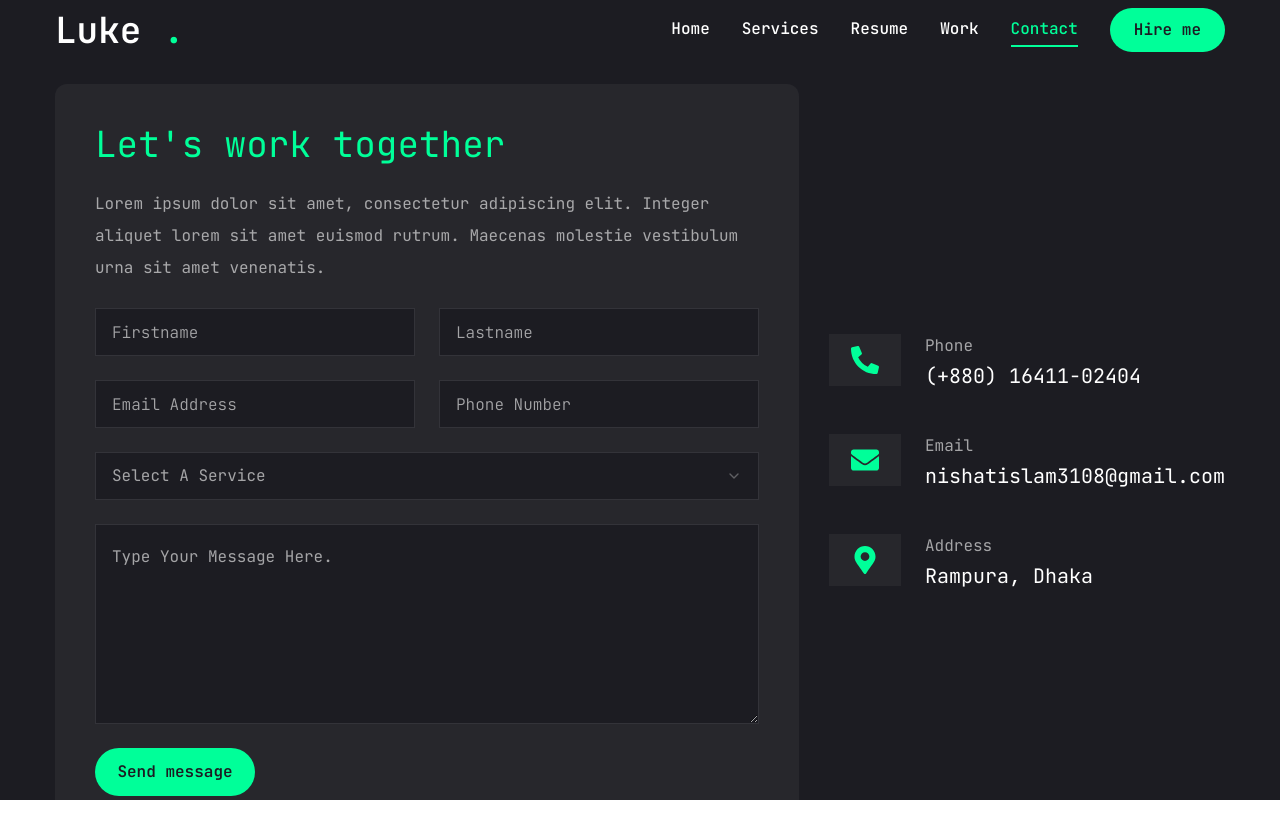
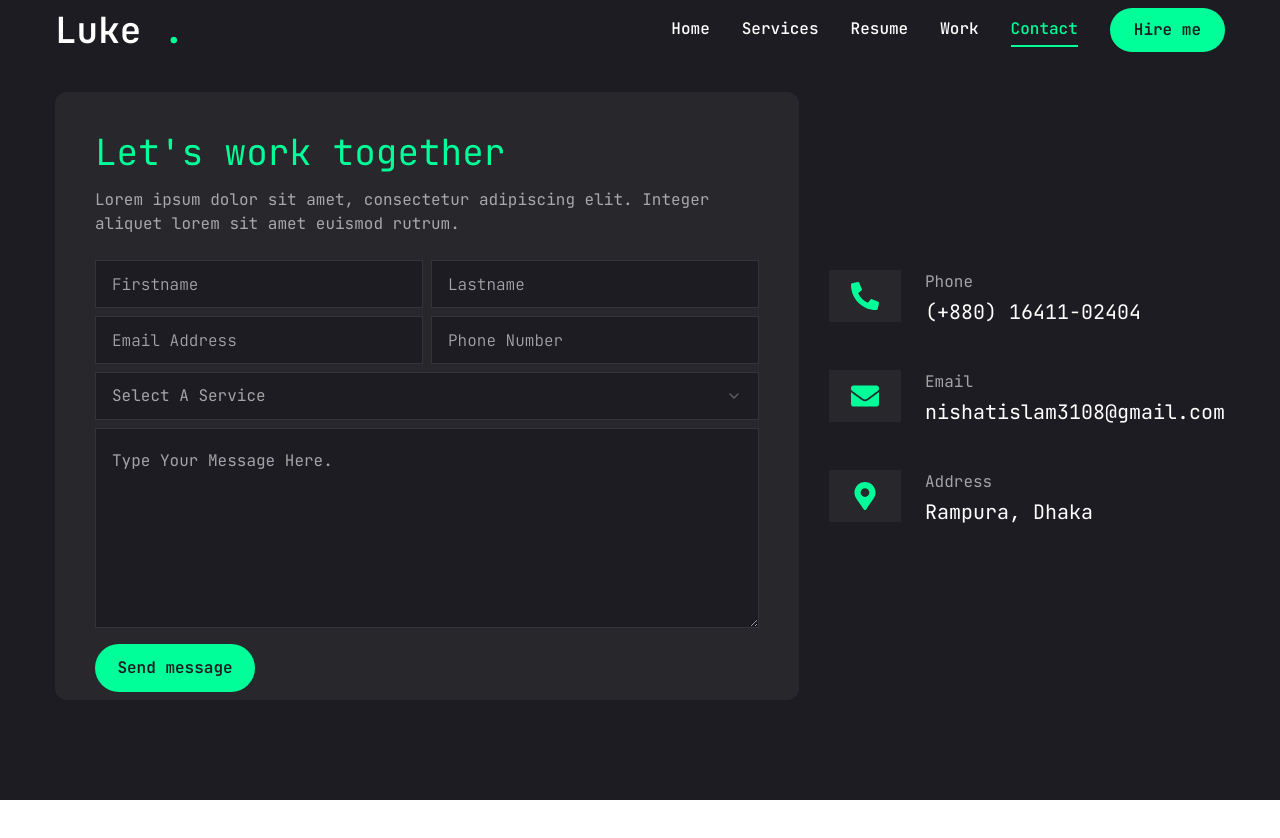
Before and after one commit to nishatislam04/portfolio, a Next.js app: page /contact in a window 1280 px wide. Shown: the top 838 px of the page. After the commit the page ends 800 px from the top, so only its background shows below. Built offline with nearby package versions, Linux system fonts and the light colour scheme.

Commit message:
fix:desktop:ui

```diff
--- a/app/contact/page.jsx
+++ b/app/contact/page.jsx
@@ -36,19 +36,22 @@ const infos = [
 export default function contact() {
 	return (
 		<motion.section
-			intial={{ opacity: 0 }}
-			animate={{ opacity: 1, transition: { delay: 2.4, duration: 0.4, ease: "easeIn" } }}
-			className="py-6">
-			<div className="container mx-auto">
+			initial={{ opacity: 0 }}
+			animate={{
+				opacity: 1,
+				transition: { delay: 1, duration: 2.4, ease: "easeInOut" },
+			}}
+			className="">
+			<div className="container pt-8 mx-auto ">
 				<div className="flex flex-col xl:flex-row gap-[30px]">
-					<div className="xl:h-[54%] order-2 xl:order-none">
-						<form className="flex flex-col gap-6 p-10 bg-[#27272c] rounded-xl">
+					<div className="xl:h-[45%] order-2 xl:order-none">
+						<form className="flex flex-col gap-4 p-10 pb-2 bg-[#27272c] rounded-xl">
 							<h3 className="text-4xl text-accent">Let&apos;s work together</h3>
-							<p className="text-white/60">
+							<p className="leading-6 text-white/60">
 								Lorem ipsum dolor sit amet, consectetur adipiscing elit. Integer aliquet lorem sit
-								amet euismod rutrum. Maecenas molestie vestibulum urna sit amet venenatis.
+								amet euismod rutrum.
 							</p>
-							<div className="grid grid-cols-1 gap-6 md:grid-cols-2">
+							<div className="grid grid-cols-1 gap-2 mt-2 md:grid-cols-2">
 								<Input type="firstname" placeholder="Firstname" />
 								<Input type="lastname" placeholder="Lastname" />
 								<Input type="email" placeholder="Email Address" />
--- a/app/page.jsx
+++ b/app/page.jsx
@@ -7,22 +7,19 @@ import { FiDownload } from "react-icons/fi";
 export default function Home() {
 	return (
 		<section className="h-full">
-			<div className="container h-full mx-auto">
-				<div className="flex flex-col items-center justify-between xl:flex-row xl:pt-8 xl:pb-24">
+			<div className="container h-full pt-6 mx-auto">
+				<div className="flex flex-col items-center justify-between xl:flex-row xl:pt-2 xl:pb-8">
 					<div className="text-center xl:text-left xl:order-none">
 						<span>Software Developer</span>
 						<h1 className="h1">
 							Hello I&apos;am <br /> <span className="text-accent">Luke Coleman</span>
 						</h1>
 						<p className="max-w-[500px] mb-9 text-white/80">
-							I excel at crafting elegant digital experience and I am proficient in
-							various programming language and technologies.
+							I excel at crafting elegant digital experience and I am proficient in various
+							programming language and technologies.
 						</p>
 						<div className="flex flex-col items-center gap-8 xl:flex-row">
-							<Button
-								variant="outline"
-								size="lg"
-								className="flex items-center gap-2 uppercase">
+							<Button variant="outline" size="lg" className="flex items-center gap-2 uppercase">
 								<span>Download CV</span>
 								<FiDownload className="text-xl" />
 							</Button>
@@ -35,7 +32,7 @@ export default function Home() {
 						</div>
 					</div>
 
-					<div className="order-1 mb-8 xl:order-none xl:mb-0">
+					<div className="order-1 mb-8 scale-90 xl:order-none xl:mb-0">
 						<Photo />
 					</div>
 				</div>
--- a/app/resume/page.jsx
+++ b/app/resume/page.jsx
@@ -170,9 +170,9 @@ export default function Resume() {
 	return (
 		<motion.div
 			initial={{ opacity: 0 }}
-			animate={{ opacity: 1, transition: { delay: 2.4, duration: 8.4, ease: "easeIn" } }}
+			animate={{ opacity: 1, transition: { delay: 1, duration: 2.4, ease: "easeIn" } }}
 			className="min-h-[80vh] flex items-center justify-center py-12 xl:py-0">
-			<div className="container mx-auto">
+			<div className="container pt-8 mx-auto ">
 				<Tabs defaultValue="experience" className="flex flex-col xl:flex-row gap-[60px]">
 					<TabsList className="flex flex-col w-full max-w-[380px] mx-auto xl:m-0 gap-6">
 						<TabsTrigger value="experience">Experience</TabsTrigger>
@@ -181,7 +181,7 @@ export default function Resume() {
 						<TabsTrigger value="about">About me</TabsTrigger>
 					</TabsList>
 
-					<div className="min-h-[70vh] w-full ">
+					<div className="min-h-[70vh] w-full mb-8">
 						<TabsContent value="experience" className="w-full">
 							<div className="flex flex-col gap-[30px] text-center xl:text-left">
 								<h3 className="text-4xl font-bold">{experience.title}</h3>
--- a/app/services/page.jsx
+++ b/app/services/page.jsx
@@ -37,19 +37,17 @@ const services = [
 export default function Services() {
 	return (
 		<section className="min=h-[80vh] flex flex-col justify-center py-12 xl:py-0">
-			<section className="container mx-auto">
+			<section className="container pt-12 mx-auto ">
 				<motion.div
 					initial={{ opacity: 0 }}
 					animate={{
 						opacity: 1,
-						transition: { delay: 2.4, duration: 8.4, ease: "easeInOut" },
+						transition: { delay: 1, duration: 2.4, ease: "easeInOut" },
 					}}
 					className="grid grid-cols-1 md:grid-cols-2 gap-[60px]">
 					{services.map((service, index) => {
 						return (
-							<div
-								key={index}
-								className="flex flex-col justify-center flex-1 gap-6 group">
+							<div key={index} className="flex flex-col justify-center flex-1 gap-6 group">
 								<div className="flex items-center justify-between w-full">
 									<div className="text-5xl font-extrabold text-transparent transition-all duration-500 text-outline group-hover:text-outline-hover">
 										{service.num}
--- a/app/work/page.jsx
+++ b/app/work/page.jsx
@@ -55,10 +55,13 @@ export default function Work() {
 	}
 	return (
 		<motion.section
-			intial={{ opacity: 0 }}
-			animate={{ opacity: 1, transition: { delay: 2.4, duration: 0.4, ease: "easeIn" } }}
-			className="min-h-[80vh] flex flex-col justify-center py-12 xl:px-0">
-			<div className="container mx-auto">
+			initial={{ opacity: 0 }}
+			animate={{
+				opacity: 1,
+				transition: { delay: 1, duration: 2.4, ease: "easeInOut" },
+			}}
+			className="min-h-[80vh] flex flex-col justify-center  xl:px-0">
+			<div className="container pt-8 mx-auto ">
 				<div className="flex flex-col xl:flex-row xl:gap-[30px]">
 					<div className="w-full xl:w-[50%] xl:h-[460px] flex flex-col xl:justify-between order-2 xl:order-none">
 						<div className="flex flex-col gap-[30px] h-[50%]">
--- a/components/PageTransition.jsx
+++ b/components/PageTransition.jsx
@@ -12,12 +12,10 @@ export default function PageTransition({ children }) {
 				<motion.div
 					key={pathName}
 					initial={{ opacity: 0 }}
-					animate={{ opacity: 1 }}
-					exit={{
-						opacity: 0,
-						transition: { delay: 0, duration: 0.4, ease: "easeInOut" },
+					animate={{
+						opacity: 1,
+						transition: { delay: 0.8, duration: 2, ease: "easeInOut" },
 					}}
-					transition={{ duration: 0.4, ease: "easeInOut" }}
 					className="w-full h-full">
 					{children}
 				</motion.div>
--- a/components/Photo.jsx
+++ b/components/Photo.jsx
@@ -18,7 +18,7 @@ export default function Photo() {
 						opacity: 1,
 						transition: { delay: 2.4, duration: 0.4, ease: "easeInOut" },
 					}}
-					className="w-[298px] h-[298px] xl:w-[498px] xl:h-[498px] mix-blend-lighten absolute">
+					className="w-[250px] h-[250px] xl:w-[498px] xl:h-[498px] mix-blend-lighten absolute">
 					<Image
 						src="/assets/photo.png"
 						priority
--- a/components/ui/select.jsx
+++ b/components/ui/select.jsx
@@ -16,7 +16,7 @@ const SelectTrigger = React.forwardRef(({ className, children, ...props }, ref)
 	<SelectPrimitive.Trigger
 		ref={ref}
 		className={cn(
-			"flex h-[48px] w-full items-center justify-between rounded-md border border-white/10 bg-primary px-4 py-5 text-base text-white/60 placeholder:text-white/10 focus:border-accent outline-none",
+			"flex h-[48px] w-full items-center justify-between rounded-md border border-white/10 bg-primary px-4 py-5 text-base text-white/60 placeholder:text-white/10 focus:border-accent outline-none -mt-2",
 			className
 		)}
 		{...props}>
--- a/components/ui/textarea.jsx
+++ b/components/ui/textarea.jsx
@@ -6,7 +6,7 @@ const Textarea = React.forwardRef(({ className, ...props }, ref) => {
 	return (
 		<textarea
 			className={cn(
-				"flex min-h-[80px] w-full rounded-md border border-white/10 bg-primary px-4 py-5 text-base placeholder:text-white/60 focus-visible:outline-none focus-visible:ring-1 focus-visible:ring-accent focus-visible:ring-offset-0 disabled:cursor-not-allowed disabled:opacity-50",
+				"flex min-h-[80px] w-full rounded-md border border-white/10 bg-primary px-4 py-5 text-base placeholder:text-white/60 focus-visible:outline-none focus-visible:ring-1 focus-visible:ring-accent focus-visible:ring-offset-0 disabled:cursor-not-allowed disabled:opacity-50 -mt-2",
 				className
 			)}
 			ref={ref}
```
